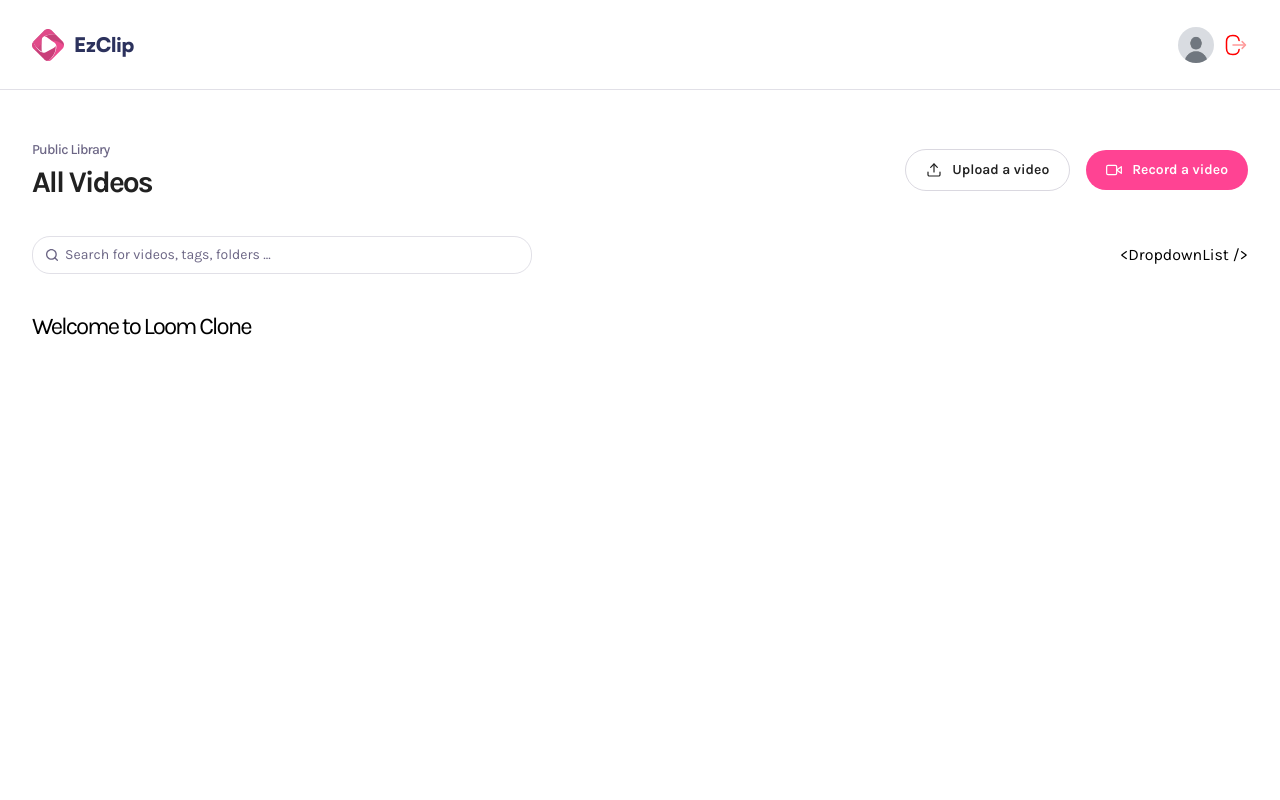
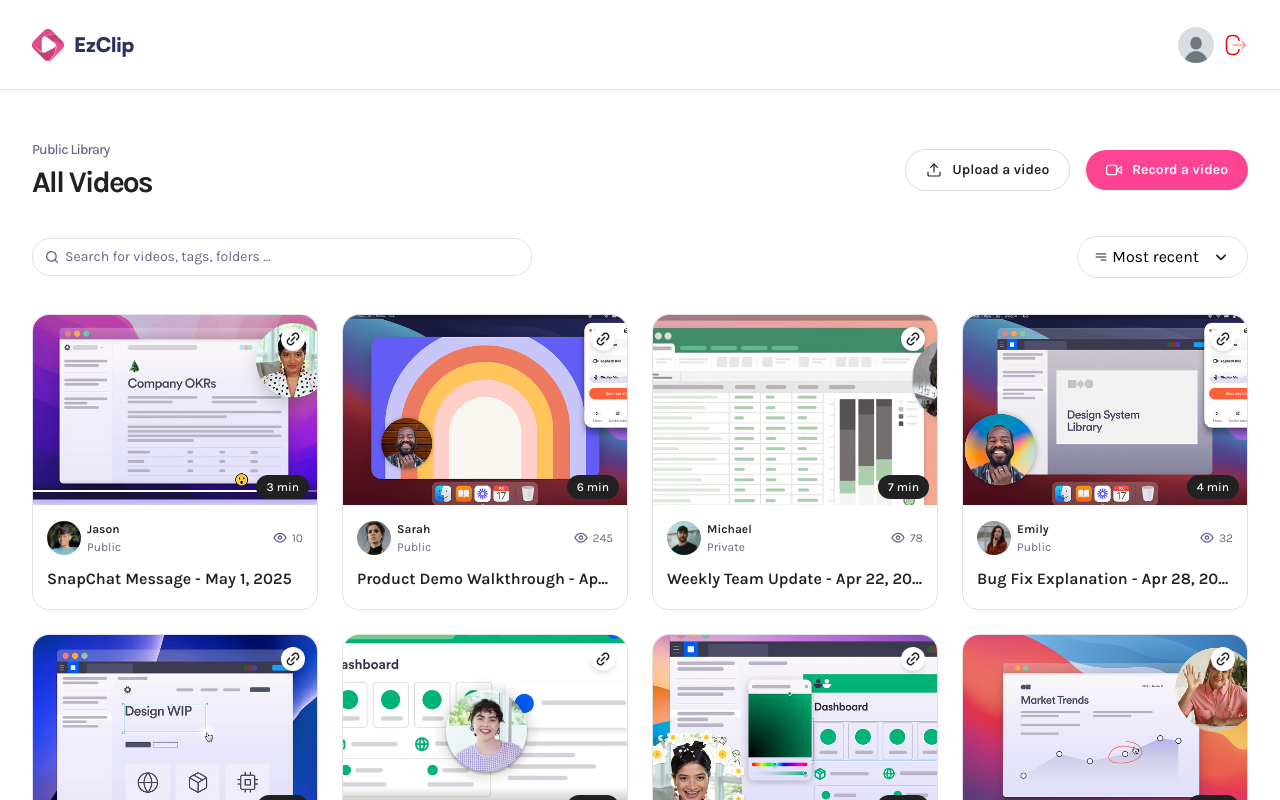
Before and after one commit to rakeebh7233/EzClip, a Next.js app: page / in a window 1280 px wide. Shown: the top 800 px of the page. Built offline with nearby package versions, Linux system fonts and the light colour scheme.

Commit message:
Video Card grid added to home and profile page

```diff
--- a/app/(root)/page.tsx
+++ b/app/(root)/page.tsx
@@ -1,4 +1,6 @@
 import Header from '@/components/Header'
+import VideoCard from '@/components/VideoCard'
+import { dummyCards } from '@/constants'
 import React from 'react'
 
 const Page = () => {
@@ -6,7 +8,11 @@
     <main className='wrapper page'>
       <Header title="All Videos" subHeader='Public Library'/>
 
-      <h1 className='text-2xl font-karla'>Welcome to Loom Clone</h1>
+      <section className="video-grid">
+                {dummyCards.map((card) => (
+                    <VideoCard key={card.id} {...card} />
+                ))}
+            </section>
     </main>
   )
 }
--- a/app/(root)/profile/[id]/page.tsx
+++ b/app/(root)/profile/[id]/page.tsx
@@ -1,8 +1,21 @@
+import Header from "@/components/Header";
+import VideoCard from "@/components/VideoCard";
+import { dummyCards } from "@/constants";
+
 const Page = async ({params}: ParamsWithSearch) => {
     const {id} = await params;
 
     return (
-        <div className="text-2xl font-karla">User ID: {id}</div>
+        <div className="wrapper page">
+            <Header subHeader="rakeeb@gmail.com" title="Rakeeb | Personal Project" userImg="/assets/images/dummy.jpg" />
+
+            <section className="video-grid">
+                {dummyCards.map((card) => (
+                    <VideoCard key={card.id} {...card} />
+                ))}
+            </section>
+
+        </div>
     )
 }
 
--- /dev/null
+++ b/app/(root)/video/[videoId]/page.tsx
@@ -0,0 +1,7 @@
+const Page = () => {
+    return (
+        <div className="wrapper">Video Page</div>
+    )
+}
+
+export default Page
--- /dev/null
+++ b/components/DropdownList.tsx
@@ -0,0 +1,33 @@
+'use client'
+import Image from "next/image"
+import { useState } from "react"
+
+const DropdownList = () => {
+    const [isOpen, setIsOpen] = useState(false)
+
+    return (
+        <div className="relative">
+            <div className="cursor-pointer" onClick={()=>setIsOpen(!isOpen)}>
+                <div className="filter-trigger">
+                    <figure>
+                        <Image src="/assets/icons/hamburger.svg" alt="menu" width={14} height={14} />
+                        Most recent
+                    </figure>
+                    <Image src="/assets/icons/arrow-down.svg" alt="arrow-down" width={20} height={20} />
+                </div>
+            </div>
+
+            {isOpen && (
+                <ul className="dropdown">
+                    {['Most recent', 'Most liked'].map((option) => (
+                        <li key={option} className="list-item">
+                            {option}
+                        </li>
+                    ))}
+                </ul>
+            )}
+        </div>
+    )
+}
+
+export default DropdownList
--- a/components/Header.tsx
+++ b/components/Header.tsx
@@ -1,6 +1,7 @@
 import { ICONS } from '@/constants';
 import Image from 'next/image'
 import Link from 'next/link';
+import DropdownList from './DropdownList';
 
 
 const Header = ({subHeader, title, userImg}: SharedHeaderProps) => {
@@ -9,7 +10,7 @@
             <section className="header-container">
                 <div className="details">
                     {userImg && (
-                        <Image src={userImg || '/assets/iamges/dummy.jpg'} alt="user" width={66} height={66} className="rounded-full" />
+                        <Image src={userImg} alt="user" width={66} height={66} className="rounded-full" />
                     )}
 
                     <article>
@@ -41,7 +42,7 @@
                     <Image src="/assets/icons/search.svg" alt="search" width={16} height={16} />
                 </div>
 
-                {'<DropdownList />'}
+                <DropdownList />
             </section>
         </header>
     )
--- /dev/null
+++ b/components/VideoCard.tsx
@@ -0,0 +1,53 @@
+'use client'
+import Image from "next/image"
+import Link from "next/link"
+
+const VideoCard = ({
+    id,
+    title,
+    thumbnail,
+    userImg,
+    username,
+    createdAt,
+    views,
+    visibility,
+    duration
+}: VideoCardProps) => {
+    return (
+        <Link href={`/video/${id}`} className="video-card">
+            <Image src={thumbnail} alt="thumbnail" width={290} height={160} className="thumbnail" />
+            <article>
+                <div>
+                    <figure>
+                        <Image src={userImg} alt="avatar" width={34} height={34} className="rounded-full aspect-square" />
+                        <figcaption>
+                            <h3>{username}</h3>
+                            <p>{visibility}</p>
+                        </figcaption>
+                    </figure>
+                    <aside>
+                        <Image src="/assets/icons/eye.svg" alt="views" width={16} height={16}/>
+                        <span>{views}</span>
+                    </aside>
+                </div>
+                <h2>{title} - {createdAt.toLocaleDateString("en-US",
+                    {
+                      year: 'numeric',
+                      month: 'short',
+                      day: 'numeric'
+                    }
+                )}</h2>
+            </article>
+            <button onClick={() => {}} className="copy-btn">
+                <Image src="/assets/icons/link.svg" alt="copy" width={18} height={18} />
+            </button>
+            {duration && (
+                <div className="duration">
+                    {Math.ceil(duration/60)} min
+                </div>
+            )}
+        </Link>
+    )
+}
+
+export default VideoCard
--- a/index.d.ts
+++ b/index.d.ts
@@ -111,7 +111,7 @@
   src: string | null;
 }
 
-type Visibility = "public" | "private";
+type Visibility = string
 
 declare interface VideoDetails {
   videoId: string;
```
